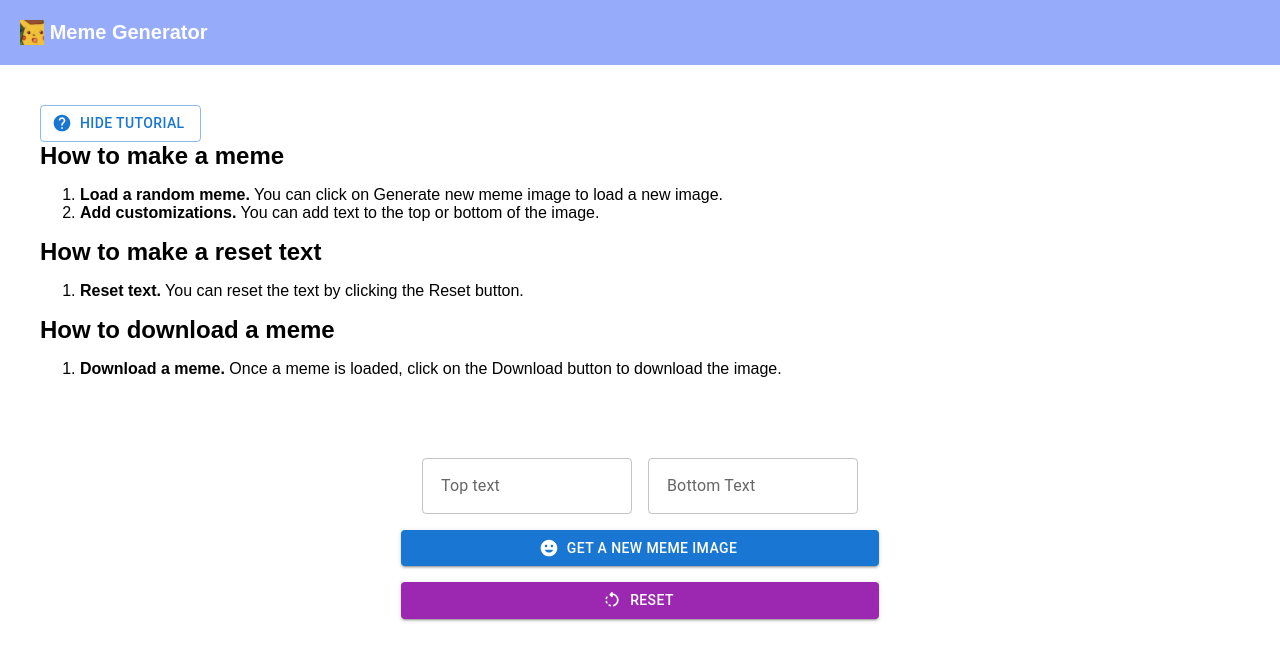
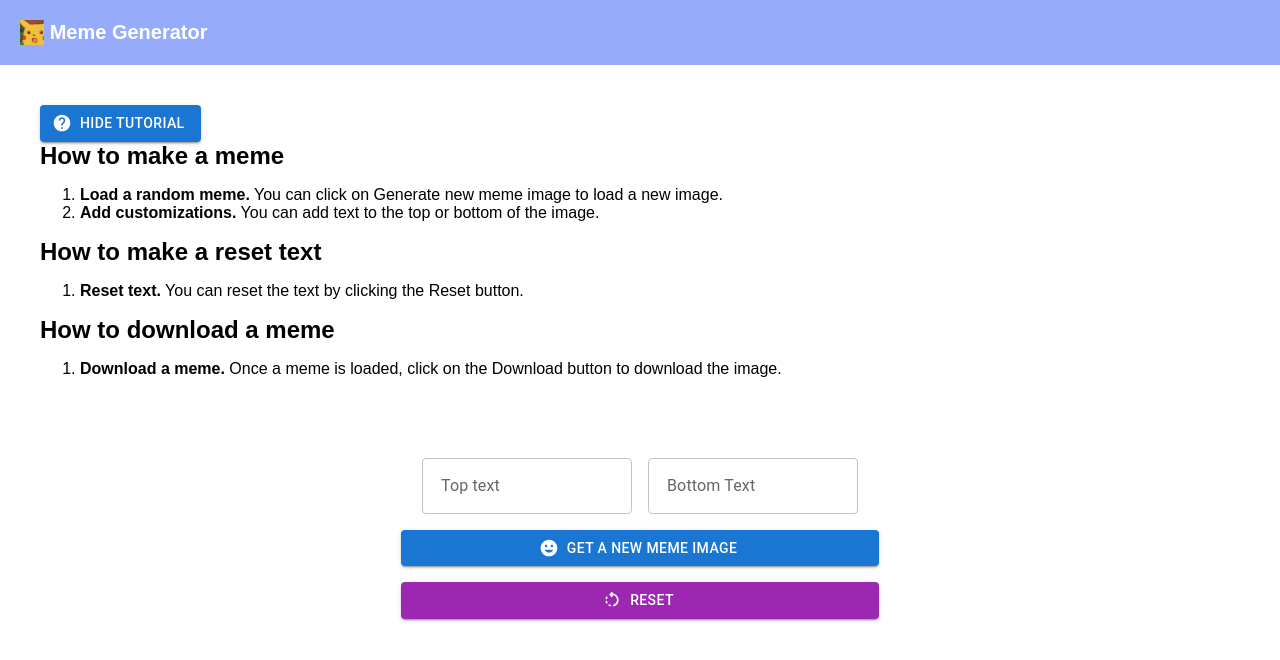
Before and after one commit to IWR2/simple_meme_generator, a React (Create React App) app: page / in a window 1280 px wide. Shown: the top 660 px of the page. Built offline with nearby package versions, Linux system fonts and the light colour scheme; no server answers.

Commit message:
Changed button style in Tutorial.

```diff
--- a/src/components/Tutorial.js
+++ b/src/components/Tutorial.js
@@ -18,7 +18,11 @@ export default function Tutorial() {
   }
   return (
     <main>
-      <Button variant="outlined" startIcon={<HelpIcon />} onClick={handleClick}>
+      <Button
+        variant="contained"
+        startIcon={<HelpIcon />}
+        onClick={handleClick}
+      >
         {showTutorial ? "Hide" : "Show"} Tutorial
       </Button>
       {showTutorial && (
```
